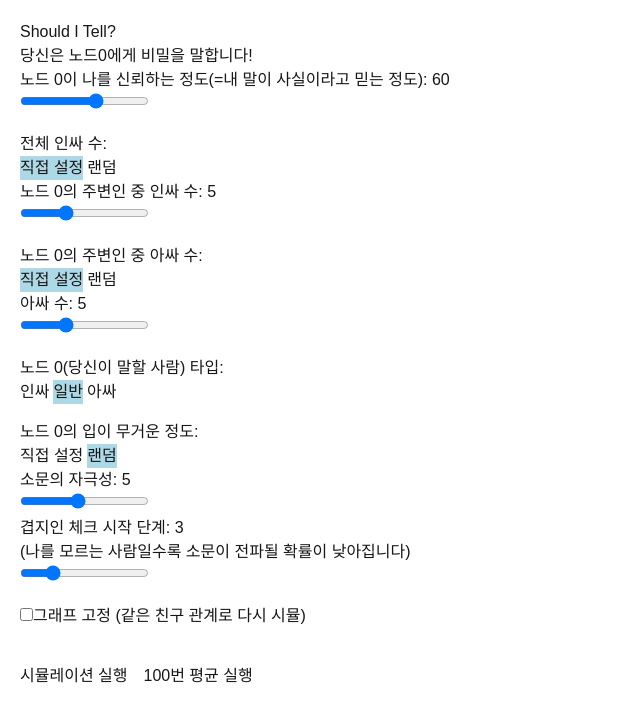
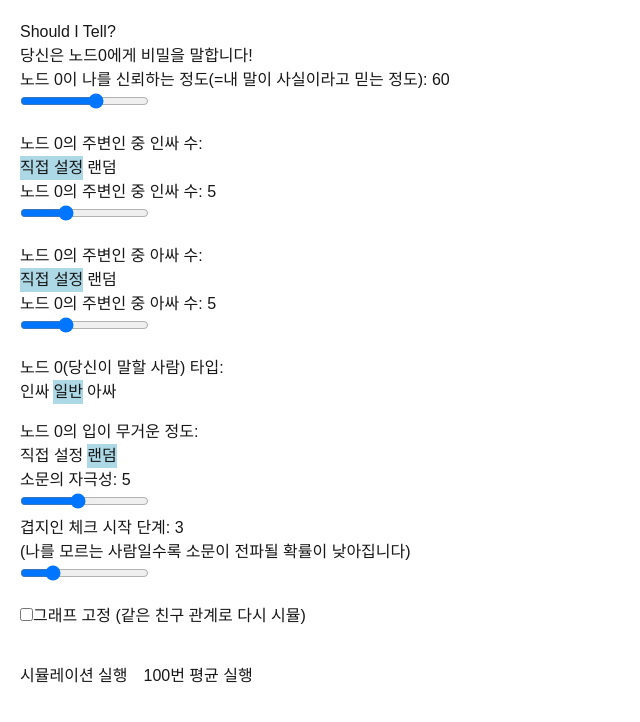
Before and after one commit to lkimeunseo/should-i-tell, a Next.js app: page / in a window 1280 px wide. Shown: the top 722 px of the page, without its empty margins (0-640 px from the left). Built offline with nearby package versions, Linux system fonts and the light colour scheme.

Commit message:
Add random mode for insider/outsider counts and show chosen values

```diff
--- a/app/HomeClient.tsx
+++ b/app/HomeClient.tsx
@@ -382,7 +382,7 @@ export default function HomeClient() {
 
       {/* ★ 인싸 수: 랜덤/수동 토글 */}
       <div style={{ marginTop: 16 }}>
-        <p>전체 인싸 수:</p>
+        <p>노드 0의 주변인 중 인싸 수:</p>
         <button
           onClick={() => setInsiderMode("manual")}
           style={{
@@ -436,7 +436,7 @@ export default function HomeClient() {
         </button>
         {outsiderMode === "manual" && (
           <div>
-            <p>아싸 수: {outsiderCount}</p>
+            <p>노드 0의 주변인 중 아싸 수: {outsiderCount}</p>
             <input
               type="range"
               min="0"
```
